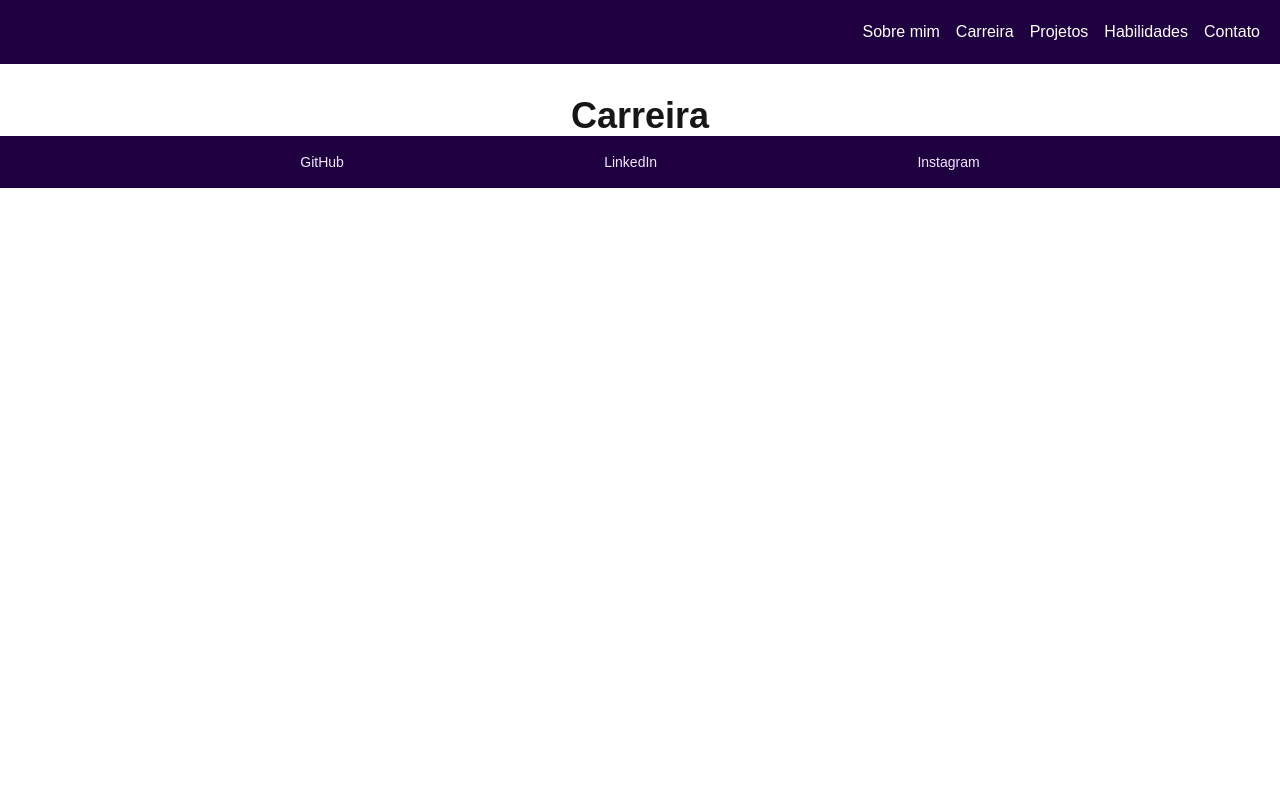
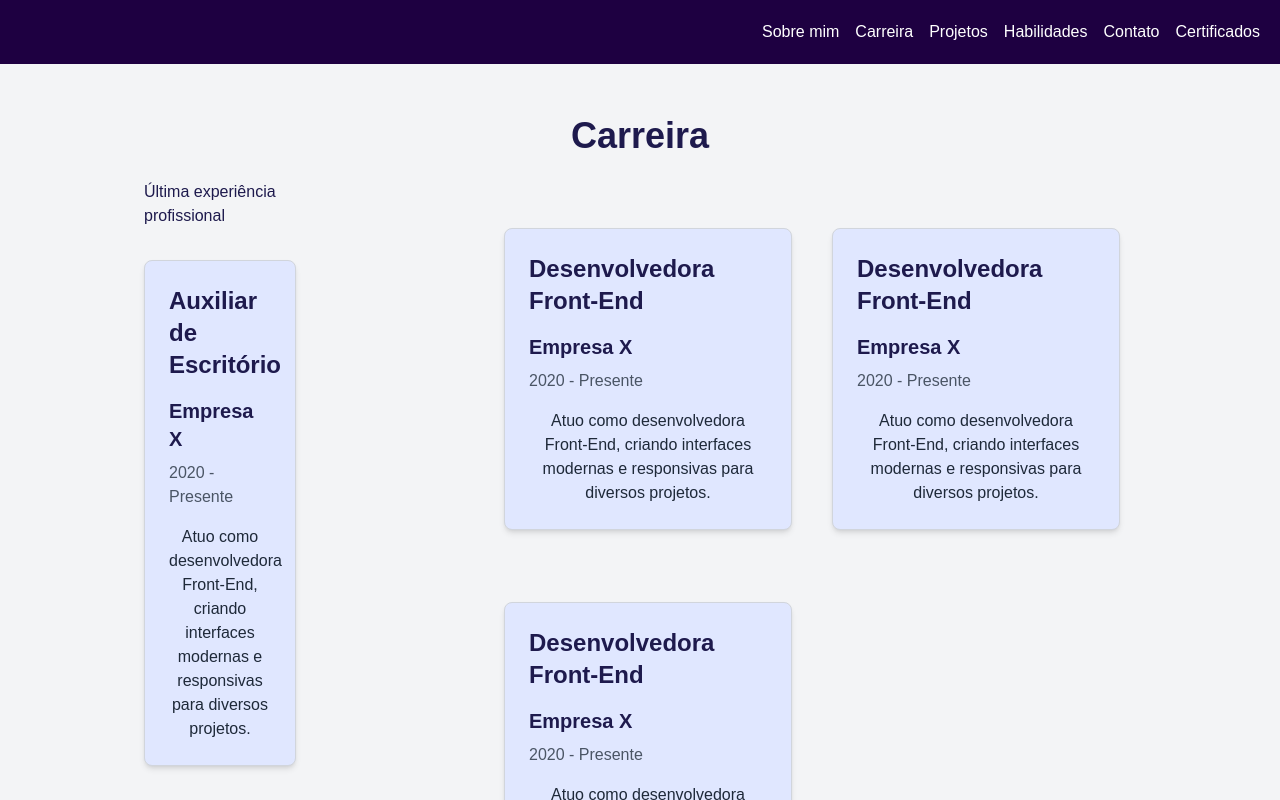
Before and after one commit to HellenCristinaP/portifolio, a Next.js app: page /carreira in a window 1280 px wide. Shown: the top 800 px of the page. Built offline with nearby package versions, Linux system fonts and the light colour scheme; no server answers.

Commit message:
feature: Adicionando informações na aba de carreira

```diff
--- a/src/app/carreira/page.tsx
+++ b/src/app/carreira/page.tsx
@@ -1,4 +1,5 @@
 import type { Metadata } from "next";
+import Card from "@/components/card/card";
 
 export const metadata: Metadata = {
   title: "Carreira",
@@ -15,8 +16,21 @@ export const metadata: Metadata = {
 export default function Carreira() {
 
   return (
-    <>
+    <main className="flex flex-col items-center justify-center min-h-screen bg-gray-100 py-5 text-indigo-950">
       <h1 className="text-4xl font-bold text-center mt-8">Carreira</h1>
-    </>
+      <article className="px-4 py-6 max-w-5xl w-full">
+        <div className="lg:grid md:grid-cols-3 lg:gap-10">
+          <div className="lg:col-span-1 lg:w-1/2">
+            <h2>Última experiência profissional</h2>
+            <Card cargo="Auxiliar de Escritório" empresa="Empresa X" periodo="2020 - Presente" descricao="Atuo como desenvolvedora Front-End, criando interfaces modernas e responsivas para diversos projetos." />
+          </div>
+          <div className="p-4 lg:grid lg:grid-cols-2 lg:gap-10 lg:col-span-2">
+            <Card cargo="Desenvolvedora Front-End" empresa="Empresa X" periodo="2020 - Presente" descricao="Atuo como desenvolvedora Front-End, criando interfaces modernas e responsivas para diversos projetos." />
+            <Card cargo="Desenvolvedora Front-End" empresa="Empresa X" periodo="2020 - Presente" descricao="Atuo como desenvolvedora Front-End, criando interfaces modernas e responsivas para diversos projetos." />
+            <Card cargo="Desenvolvedora Front-End" empresa="Empresa X" periodo="2020 - Presente" descricao="Atuo como desenvolvedora Front-End, criando interfaces modernas e responsivas para diversos projetos." />
+          </div>
+        </div>
+      </article>
+    </main >
   );
 }
--- a/src/app/layout.tsx
+++ b/src/app/layout.tsx
@@ -35,8 +35,6 @@ export const metadata: Metadata = {
     "portfólio",
     "Hellen Cristina",
     "ADS UNIMES",
-    "EBAC",
-    "UI developer",
     "web developer",
     "acessibilidade web",
     "interfaces responsivas",
--- a/src/app/projetos/loading.tsx
+++ b/src/app/projetos/loading.tsx
@@ -1,3 +1,3 @@
 export default function Loading() {
-  return <div>Loading...</div>
+  return <div className="flex justify-center items-center text-2xl w-full h-screen font-bold">Loading...</div>
 }
--- /dev/null
+++ b/src/components/card/card.tsx
@@ -0,0 +1,11 @@
+export default function Card({ cargo, empresa, periodo, descricao } : { cargo: string; empresa: string; periodo: string; descricao: string }) {
+
+  return (
+    <section className="bg-indigo-100 border border-gray-300 rounded-lg p-6 shadow-md max-w-md mx-auto mt-8">
+      <h2 className="text-2xl font-bold mb-4">{cargo}</h2>
+      <h3 className="text-xl font-semibold mb-2">{empresa}</h3>
+      <p className="text-gray-600 mb-4">{periodo}</p>
+      <p className="text-gray-800 text-center max-w-lg">{descricao}</p>
+    </section>
+  );
+}
--- a/src/components/menu/menu.tsx
+++ b/src/components/menu/menu.tsx
@@ -29,6 +29,11 @@ export default function Menu() {
                         Contato
                     </Link>
                 </li>
+                <li>
+                    <Link href="/Certificados" className="text-white hover:text-gray-400">
+                        Certificados
+                    </Link>
+                </li>
             </ul>
         </nav>
     );
```
Also changed, not shown: 2 other files (tests, documents, lock files or other folders).
